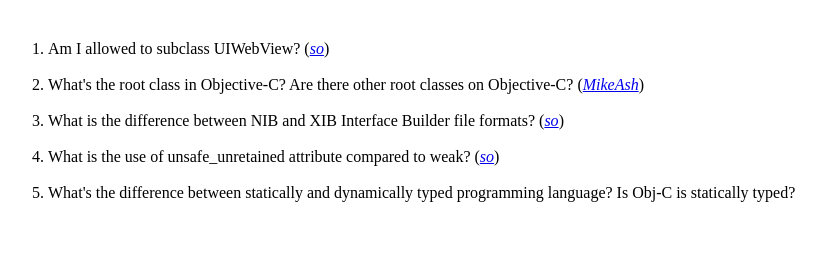
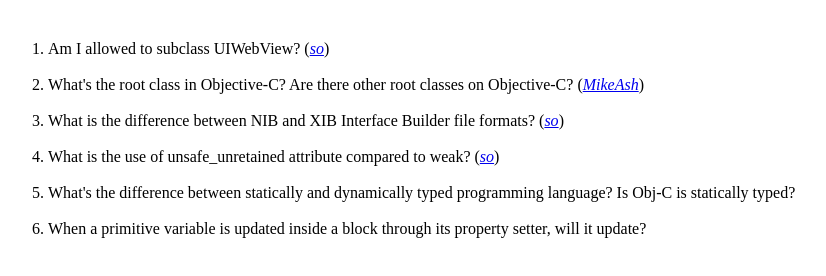
Before and after one commit to chandrahasan1/iQuestions, a plain HTML site: page index.html in a window 1280 px wide. Shown: the whole page, without its empty margins (32-858 px from the left). Drawn offline with Linux system fonts and the light colour scheme.

Commit message:
Property setter of primitive variable inside a block

```diff
--- a/index.html
+++ b/index.html
@@ -21,6 +21,9 @@
 		<li>What is the use of unsafe_unretained attribute compared to weak? (<a href = "http://stackoverflow.com/questions/15968198/what-is-the-use-of-unsafe-unretained-attribute"><i>so</i></a>)</li>
 		<br>
 		<li>What's the difference between statically and dynamically typed programming language? Is Obj-C is statically typed?</li>
+		<br>
+		<li>When a primitive variable is updated inside a block through its property setter, will it update?</li>
+		<br>
 	</ol>
 </body>
 <html>
```
